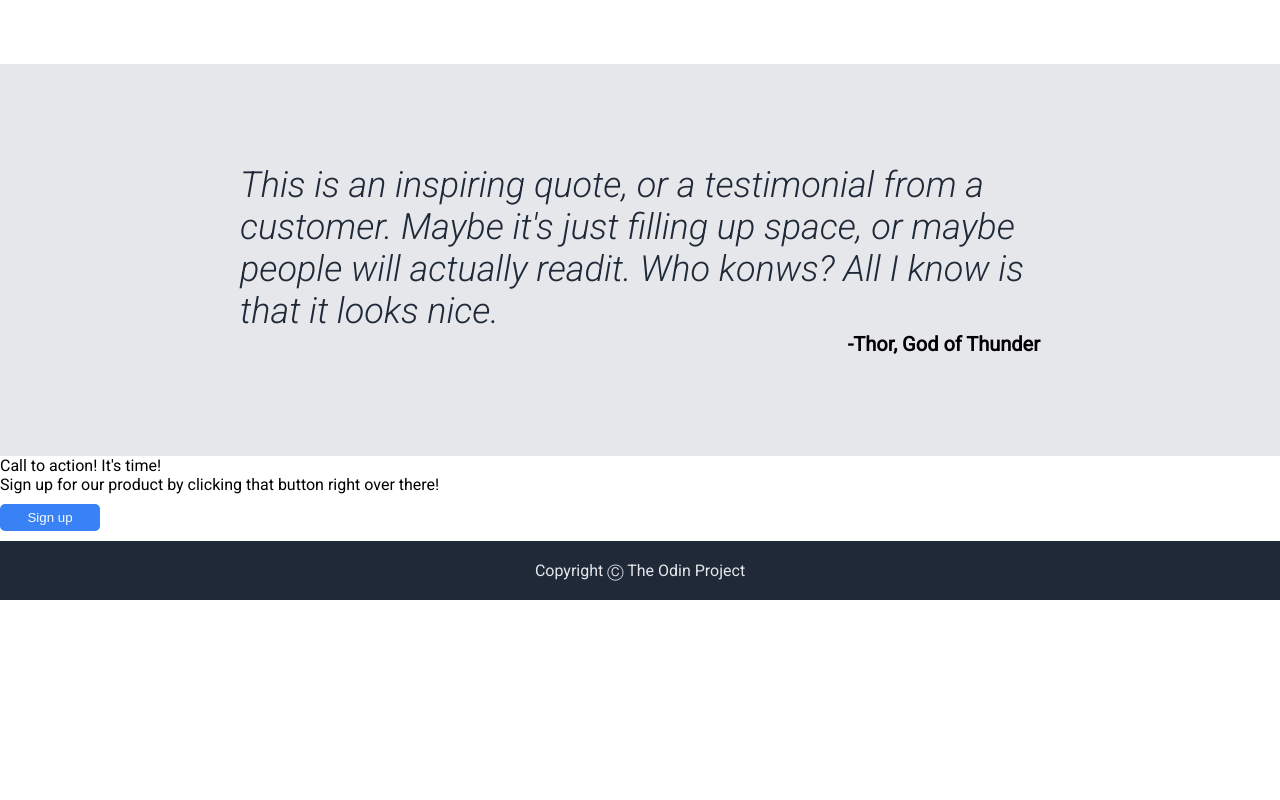
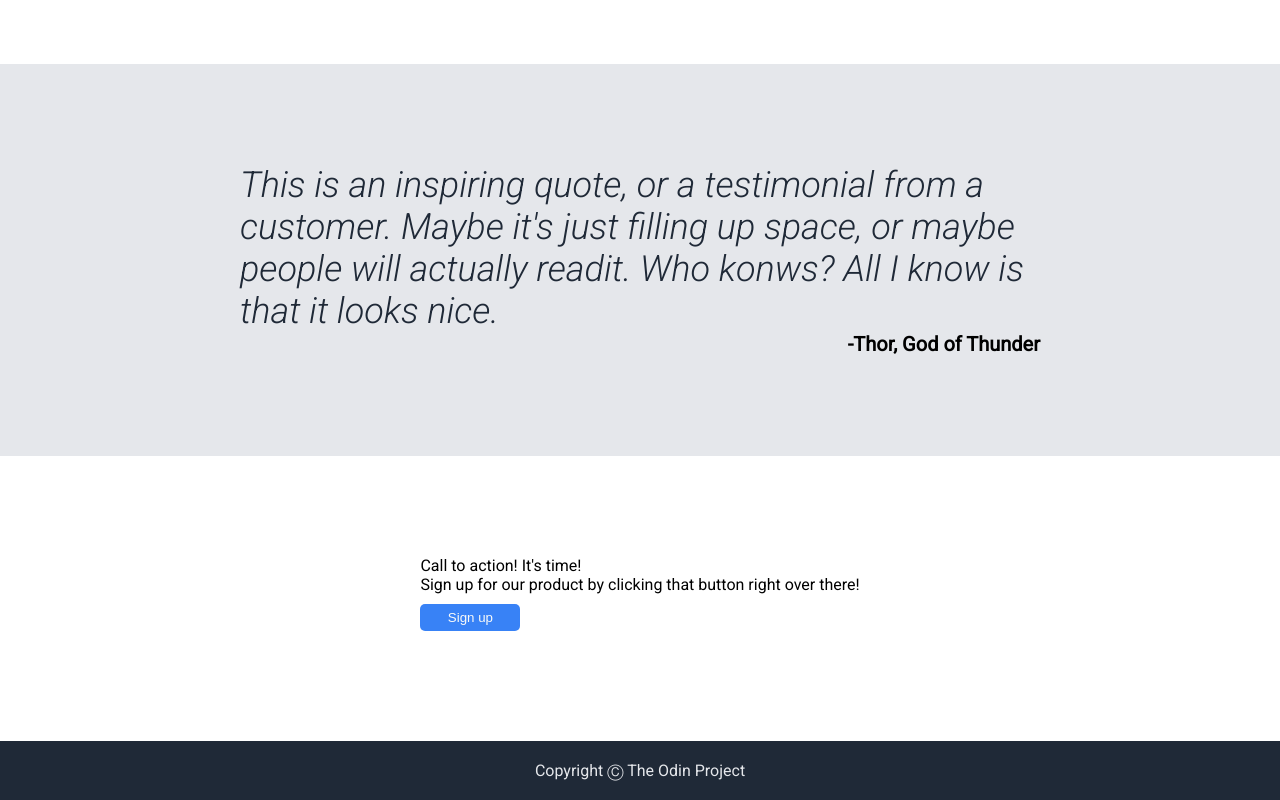
Before and after one commit to JamieYau/Odin-LandingPage, a plain HTML site: page index.html in a window 1280 px wide. Shown: the part 756-1556 px from the top of the page. Before the commit the page ends 1356 px from the top, so only its background shows below. Drawn offline with Linux system fonts and the light colour scheme.

Commit message:
Center bottom block

```diff
--- a/style.css
+++ b/style.css
@@ -144,3 +144,9 @@ button {
   font-weight: bold;
   text-align: end;
 }
+
+.bottom {
+  display: flex;
+  justify-content: center;
+  padding: 100px;
+}
```
